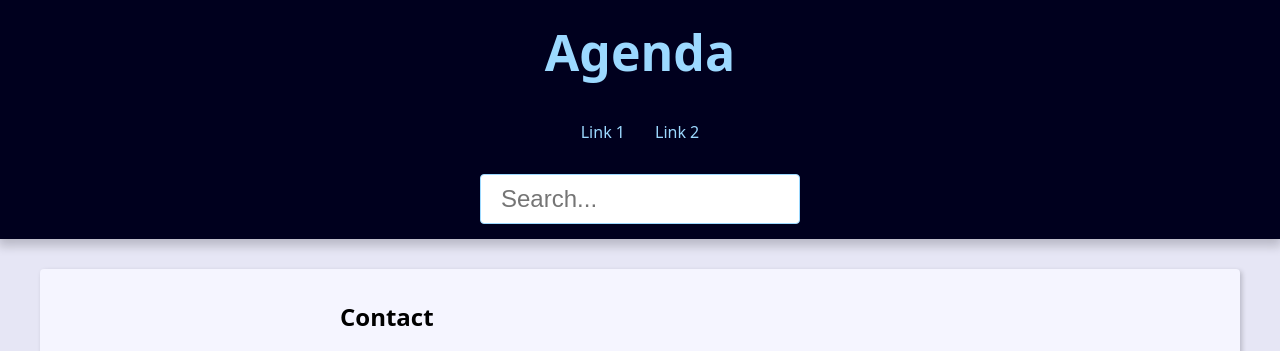
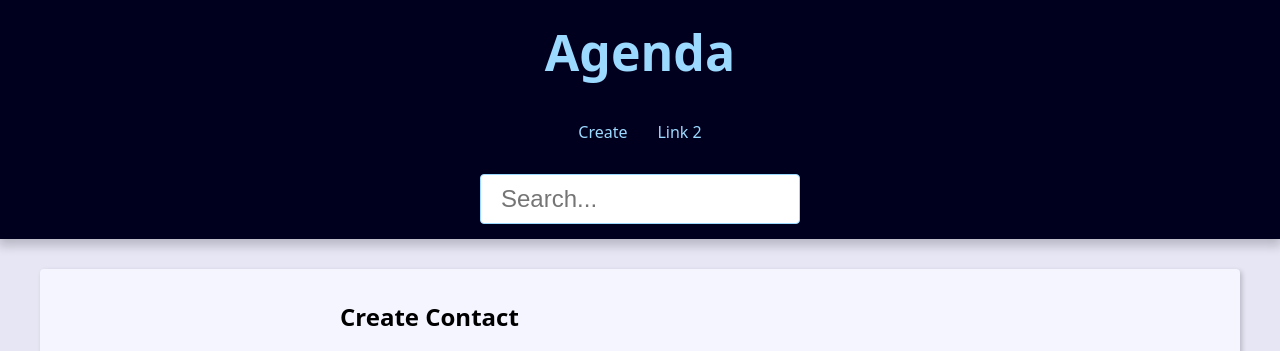
Before and after one commit to PedroCunha06/Projeto_Agenda, a Django app: page /contact/create/ in a window 1280 px wide. Shown: the top 351 px of the page. Run offline with Django 5.2, Linux system fonts and the light colour scheme; data that the repository does not hold is empty.

Commit message:
Create and config update contact

```diff
--- a/base_templates/global/partials/_header.html
+++ b/base_templates/global/partials/_header.html
@@ -6,8 +6,8 @@
     <nav class="menu">
         <ul class="menu-list">
             <li class="menu-item">
-                <a href="" class="menu-link">
-                    Link 1
+                <a href="{% url "contact:create" %}" class="menu-link">
+                    Create
                 </a>
             </li>
             <li class="menu-item">
--- a/contact/templates/contact/create.html
+++ b/contact/templates/contact/create.html
@@ -2,8 +2,8 @@
 
 {% block content %}
 <div class="form-wrapper">
-    <h2>Contact</h2>
-    <form action=" {% url "contact:create" %} " method="POST" enctype="multipart/form-data">
+    <h2>{{ title }}</h2>
+    <form action="{{ form_action }}" method="POST" enctype="multipart/form-data">
 
         {% csrf_token %} <!--Proteção do Django-->
 
--- a/contact/urls.py
+++ b/contact/urls.py
@@ -9,5 +9,6 @@ urlpatterns = [
 
     # Contact (CRUD)
     path('contact/<int:contact_id>/detail/', views.contact, name='contact'),
+    path('contact/<int:contact_id>/update/', views.update, name='update'),
     path('contact/create/', views.create, name='create'),
 ]
--- a/contact/views/contact_forms.py
+++ b/contact/views/contact_forms.py
@@ -1,17 +1,24 @@
-from django.shortcuts import render, redirect
+from django.shortcuts import render, redirect, get_object_or_404
+from django.urls import reverse
+
 from contact.forms import ContactForm
+from contact.models import Contact
 
 def create(request):
+    form_action = reverse('contact:create')
     if request.method == 'POST':
         form = ContactForm(request.POST)
 
         context = {
-        'form': form
+        'form': form ,
+        'form_action': form_action,
+        'title': 'Create Contact',
         }
 
+        # Caso o formulário seja válido, então será redirecionado para a página update
         if form.is_valid():
-            form.save()     # Salva os dados na base de dados
-            return redirect('contact:create')
+            contact = form.save()     # Salva os dados na base de dados
+            return redirect('contact:update', contact_id=contact.pk)
 
         return render(
         request,
@@ -20,7 +27,8 @@ def create(request):
         )
 
     context = {
-        'form': ContactForm()
+        'form': ContactForm(),
+        'title': 'Create Contact',
     }
 
     return render(
@@ -28,3 +36,38 @@ def create(request):
         'contact/create.html',
         context
     )
+
+def update(request, contact_id):
+    contact = get_object_or_404(Contact, pk=contact_id, show=True)  # Busca do contato ou erro 404
+    form_action = reverse('contact:update', args=(contact_id, ))
+
+    if request.method == 'POST':
+        form = ContactForm(request.POST, instance=contact)
+
+        context = {
+        'form': form ,
+        'form_action': form_action,
+        'title': 'Update Contact',
+        }
+
+        # Caso o formulário seja válido, então será redirecionado para a página update
+        if form.is_valid():
+            contact = form.save()     # Salva os dados na base de dados
+            return redirect('contact:update', contact_id=contact.pk)
+
+        return render(
+        request,
+        'contact/create.html',
+        context
+        )
+
+    context = {
+        'form': ContactForm(instance=contact),
+        'title': 'Update Contact',
+    }
+
+    return render(
+        request,
+        'contact/create.html',
+        context
+    )
```
